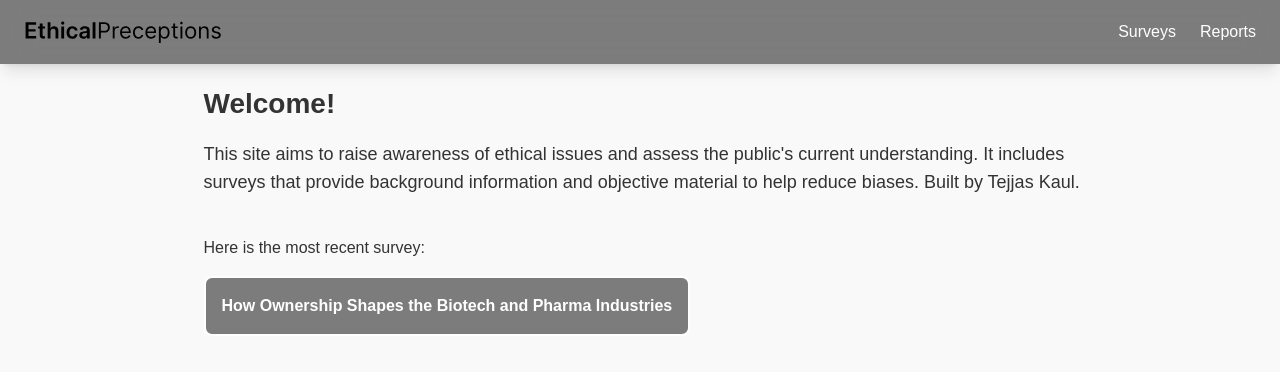
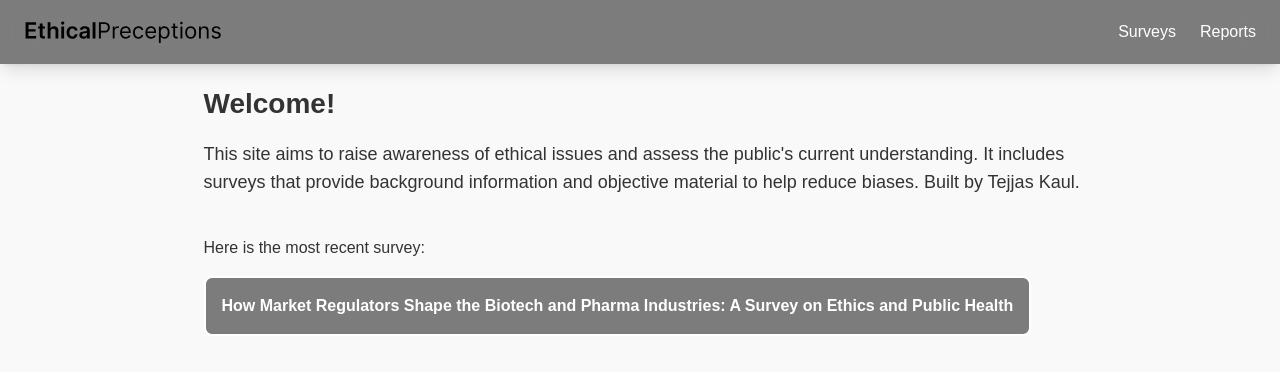
Before and after one commit to tkpepper15/applied-ethics, a Next.js app: page / in a window 1280 px wide. Shown: the top 372 px of the page. Built offline with nearby package versions, Linux system fonts and the light colour scheme.

Commit message:
Commit message

```diff
--- a/app/how_corporate_ownership_shapes_big_pharma/page.tsx
+++ b/app/how_corporate_ownership_shapes_big_pharma/page.tsx
@@ -82,12 +82,12 @@ const Home: React.FC = () => {
         <meta name="viewport" content="width=device-width" />
         <h1 className="mb-4 text-4xl font-bold ml-4">How Market Regulators Shape the Biotech and Pharma Industries: A Survey on Ethics and Public Health</h1>
         <p className="text-sm ml-4 mb-6">Tejjas Kaul</p>
-        <div className="img-container">
+        <div className="pl-4">
           <img
-            src="/ncssm.png"
-            alt="ncssm"
-            className="max-w-full h-auto sm:max-w-md lg:max-w-l pl-5"
-          />
+            src="/schools.png"
+            alt="schools"
+            width="250px"
+          ></img>
         </div>
         <br />
         <h1 className="ml-4 mb-4 text-2xl font-bold">Abstract</h1>
--- a/app/page.tsx
+++ b/app/page.tsx
@@ -20,7 +20,7 @@ const Home: React.FC = () => {
           Here is the most recent survey:
           </p>
         <a className="mb-4 ml-4 custom-link" href="/how_corporate_ownership_shapes_big_pharma">
-        How Ownership Shapes the Biotech and Pharma Industries
+        How Market Regulators Shape the Biotech and Pharma Industries: A Survey on Ethics and Public Health
         </a>
         </section>
       </main>
--- a/app/surveys/page.tsx
+++ b/app/surveys/page.tsx
@@ -4,7 +4,6 @@ import '/app/global.css';
 const Join: React.FC = () => {
     return <div>
       <Navbar />
-      <a href="/how_corporate_ownership_shapes_big_pharma" className="ml-4 mt-4 block hover:text-green-500">How Ownership Shapes the Biotech and Pharma Industries</a>
       </div>;
   };
 
```
Also changed, not shown: public/schools.png (added).
